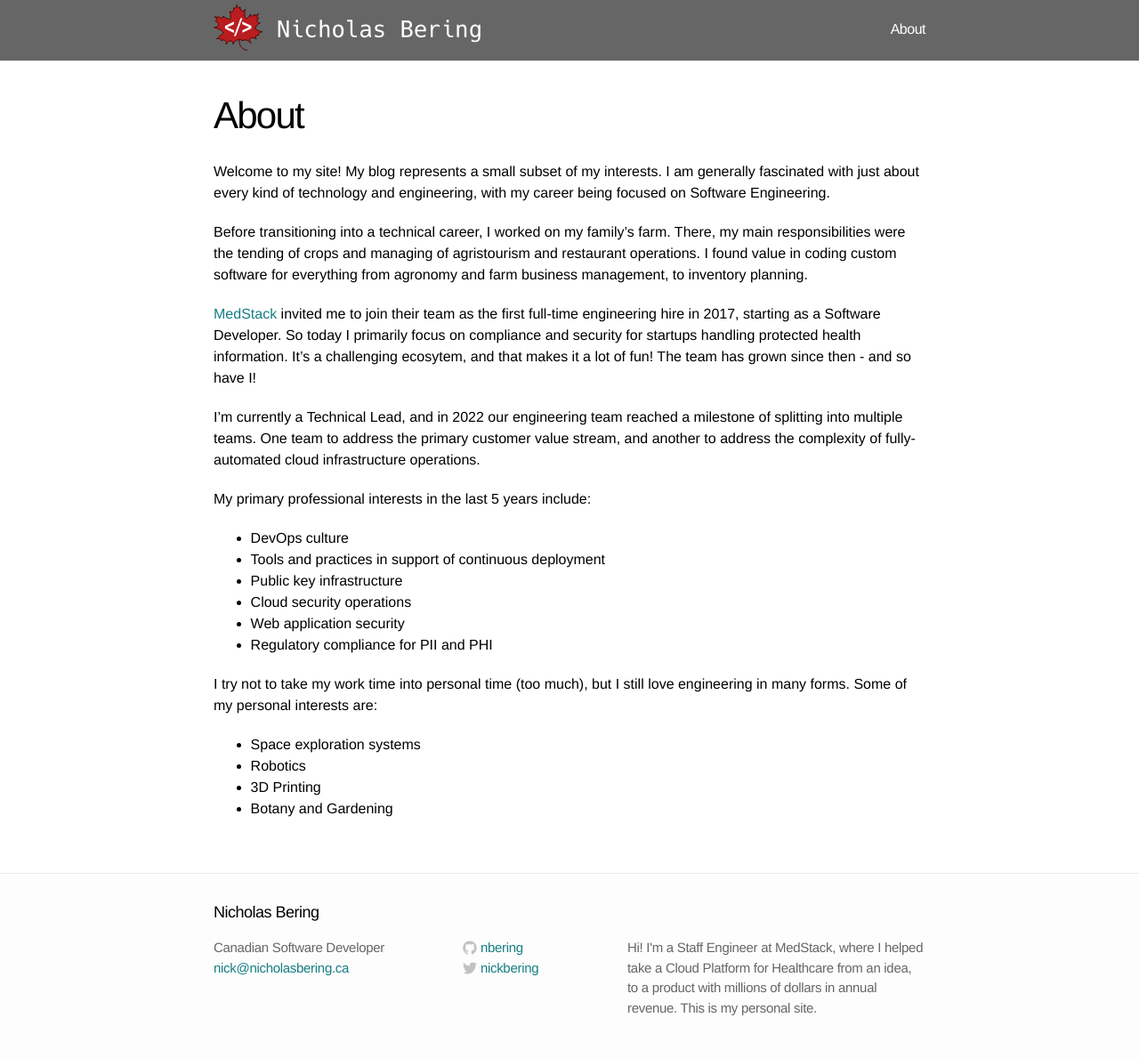
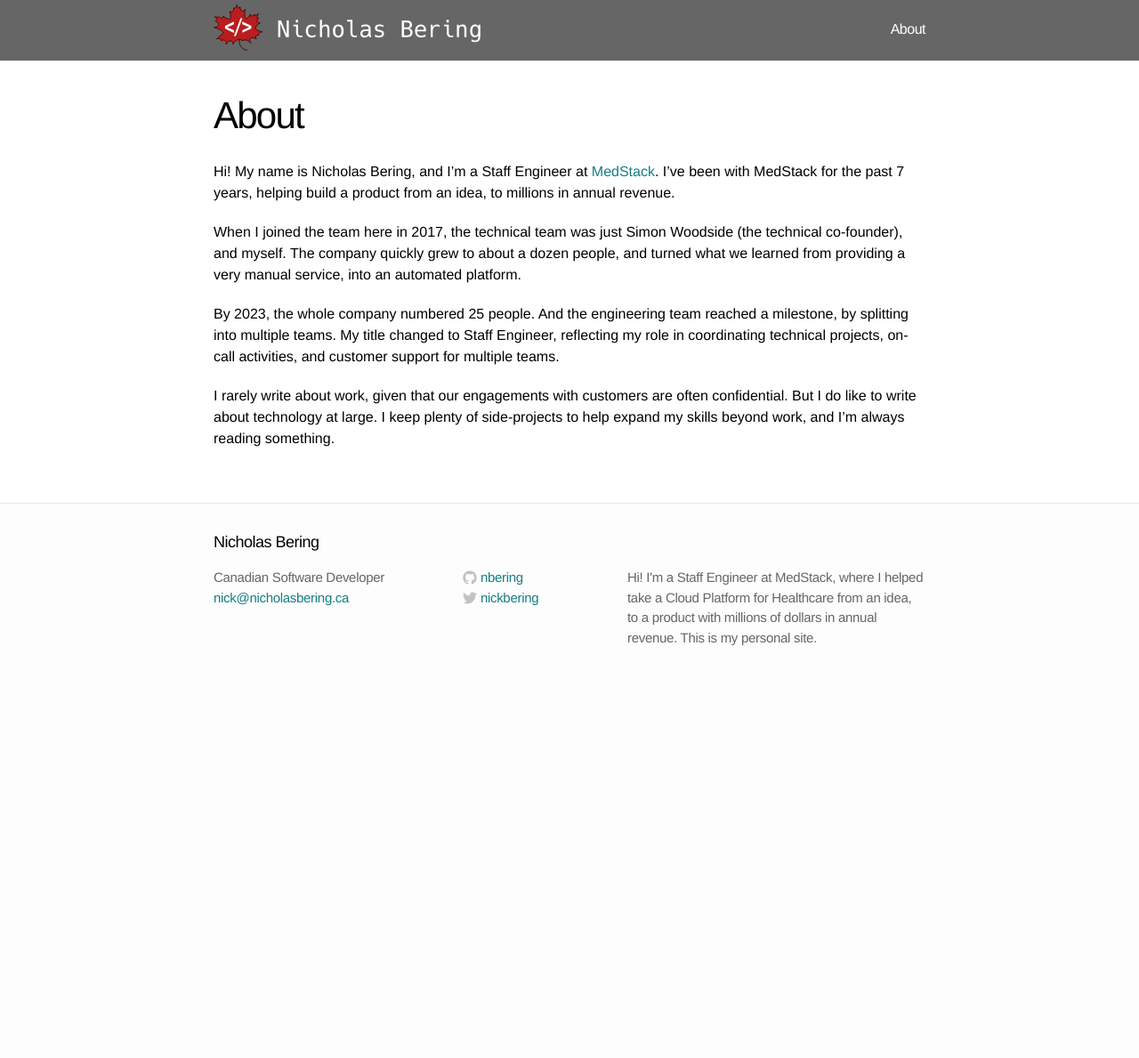
Before and after one commit to nbering/nicholasbering-ca, a Jekyll site: the page built from about.md, in a window 1280 px wide. Shown: the whole page at 89% size. Built offline with Jekyll 4.4.1, drawn with Linux system fonts in a browser that asks for light colours; after the commit the page ends 900 px from its top, so only the background shows below that.

Commit message:
Update about page bio

```diff
--- a/about.md
+++ b/about.md
@@ -3,40 +3,23 @@ layout: page
 title: About
 permalink: /about/
 ---
+Hi! My name is Nicholas Bering, and I'm a Staff Engineer at [MedStack]. I've been
+with MedStack for the past 7 years, helping build a product from an idea, to
+millions in annual revenue.
 
-Welcome to my site! My blog represents a small subset of my interests. I am
-generally fascinated with just about every kind of technology and engineering,
-with my career being focused on Software Engineering.
+When I joined the team here in 2017, the technical team was just Simon Woodside
+(the technical co-founder), and myself. The company quickly grew to about a
+dozen people, and turned what we learned from providing a very manual service,
+into an automated platform.
 
-Before transitioning into a technical career, I worked on my family's farm.
-There, my main responsibilities were the tending of crops and managing of
-agristourism and restaurant operations. I found value in coding custom software
-for everything from agronomy and farm business management, to inventory planning.
+By 2023, the whole company numbered 25 people. And the engineering team reached
+a milestone, by splitting into multiple teams. My title changed to Staff
+Engineer, reflecting my role in coordinating technical projects, on-call
+activities, and customer support for multiple teams.
 
-[MedStack] invited me to join their team as the first full-time engineering hire
-in 2017, starting as a Software Developer. So today I primarily focus on
-compliance and security for startups handling protected health information. It's
-a challenging ecosytem, and that makes it a lot of fun! The team has grown since
-then - and so have I!
-
-I'm currently a Technical Lead, and in 2022 our engineering team reached a
-milestone of splitting into multiple teams. One team to address the primary
-customer value stream, and another to address the complexity of fully-automated
-cloud infrastructure operations.
-
-My primary professional interests in the last 5 years include:
-- DevOps culture
-- Tools and practices in support of continuous deployment
-- Public key infrastructure
-- Cloud security operations
-- Web application security
-- Regulatory compliance for PII and PHI
-
-I try not to take my work time into personal time (too much), but I still love
-engineering in many forms. Some of my personal interests are:
-- Space exploration systems
-- Robotics
-- 3D Printing
-- Botany and Gardening
+I rarely write about work, given that our engagements with customers are often
+confidential. But I do like to write about technology at large. I keep plenty of
+side-projects to help expand my skills beyond work, and I'm always reading
+something.
 
 [MedStack]: https://medstack.co
```
